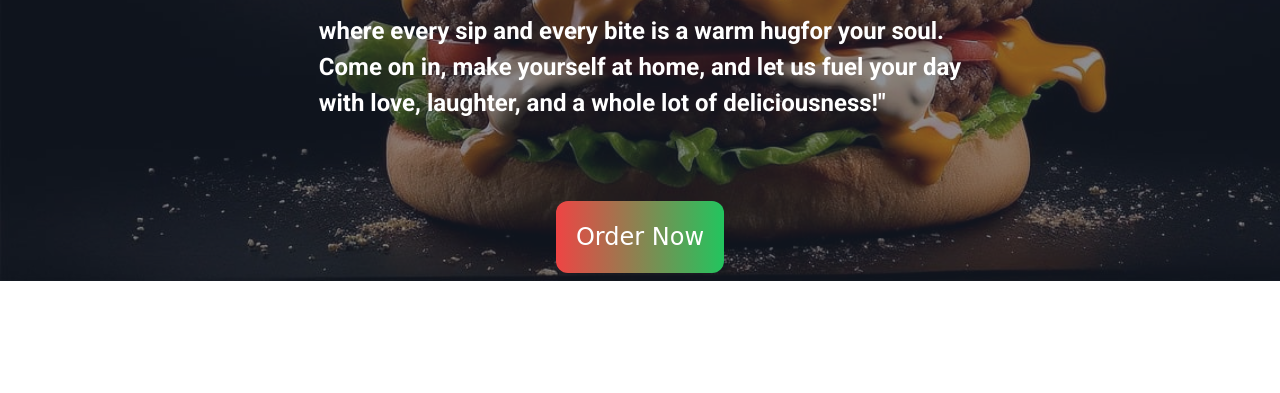
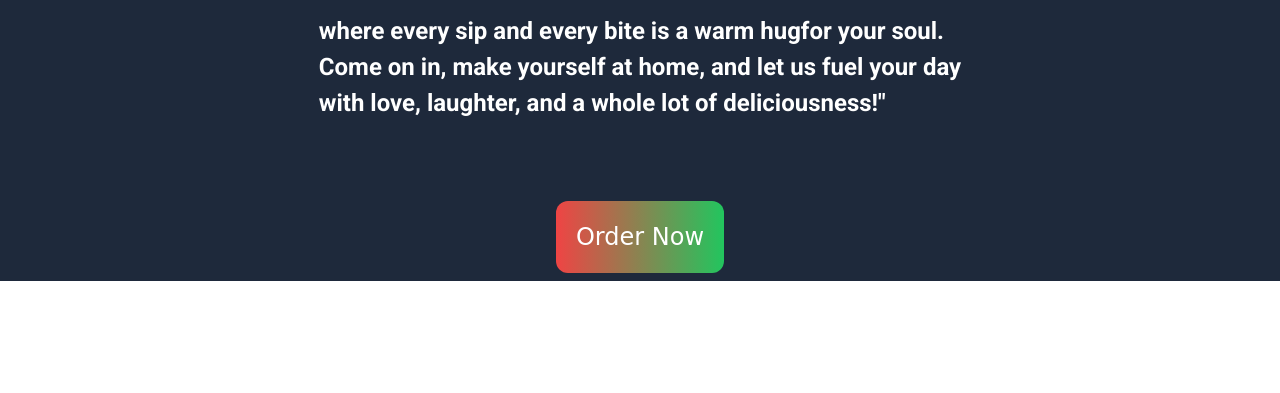
Before and after one commit to njoroge-paul/Dun_project, a website: page index.html in a window 1280 px wide. Shown: the part 519-912 px from the top of the page. Drawn offline with nearby package versions, Linux system fonts and the light colour scheme; files that its build step writes are made by us from their sources; files whose address does not match are found by name; a web font is replaced by a local one.

Commit message:
Update index.html

```diff
--- a/index.html
+++ b/index.html
@@ -38,7 +38,7 @@
         class="h-full w-full mb-0  bg-cover relative  lg:bg-[url('../images/pexels-ella-olsson-572949-1640777.jpg')]"
       >
 
-      <div class="h-lvh w-full bg-slate-800   opacity-50"></div>
+      <div class="h-lvh w-full bg-slate-800 xl:opacity-100  opacity-50"></div>
         <div class="h-full flex flex-col w-full items-center mt-28 mr-32 justify-center absolute top-0 right-0 left-0 " >
           <h1 class="text-6xl flex justify-center  font-playwrite  font-bold  text-red-600">
             Welcome To...
```
